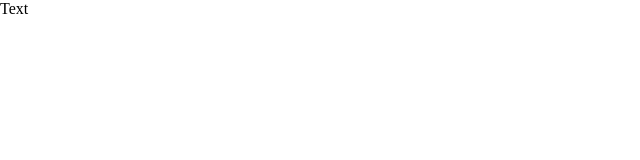
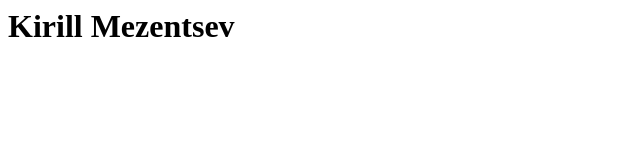
Before and after one commit to KirillVM/rsschool-cv, a plain HTML site: page index.html in a window 1280 px wide. Shown: the whole page, without its empty margins (0-640 px from the left). Drawn offline with Linux system fonts and the light colour scheme.

Commit message:
fix: change html

```diff
--- a/css/style.css
+++ /dev/null
@@ -1,20 +0,0 @@
-html, body, div, span, applet, object, iframe,
-h1, h2, h3, h4, h5, h6, p, blockquote, pre,
-a, abbr, acronym, address, big, cite, code,
-del, dfn, em, img, ins, kbd, q, s, samp,
-small, strike, strong, sub, sup, tt, var,
-b, u, i, center,
-dl, dt, dd, ol, ul, li,
-fieldset, form, label, legend,
-table, caption, tbody, tfoot, thead, tr, th, td,
-article, aside, canvas, details, embed,
-figure, figcaption, footer, header, hgroup,
-menu, nav, output, ruby, section, summary,
-time, mark, audio, video {
-    margin: 0;
-    padding: 0;
-    border: 0;
-    font-size: 100%;
-    font: inherit;
-    vertical-align: baseline;
-}
--- a/index.html
+++ b/index.html
@@ -1,13 +1,8 @@
-<!DOCTYPE html>
-<html lang="en">
-<head>
-    <meta charset="UTF-8">
-    <meta http-equiv="X-UA-Compatible" content="IE=edge">
-    <meta name="viewport" content="width=device-width, initial-scale=1.0">
-    <link href="css/style.css" rel="stylesheet">
-    <title>Document</title>
-</head>
-<body>
-    Text
-</body>
+<html lang="RU">
+    <head>
+        <title>cv</title>
+    </head>
+    <body>
+        <h1>Kirill Mezentsev</h1>
+    </body>
 </html>
```
